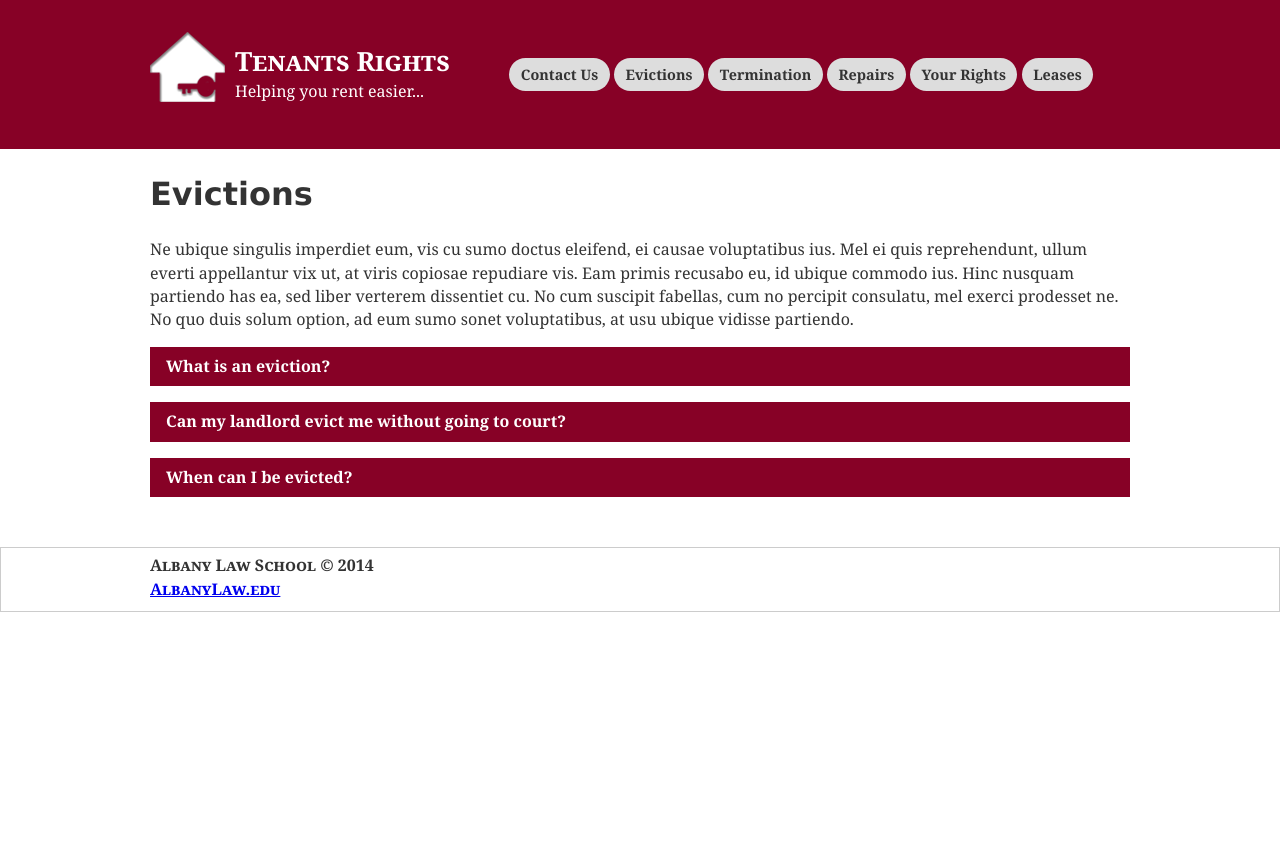
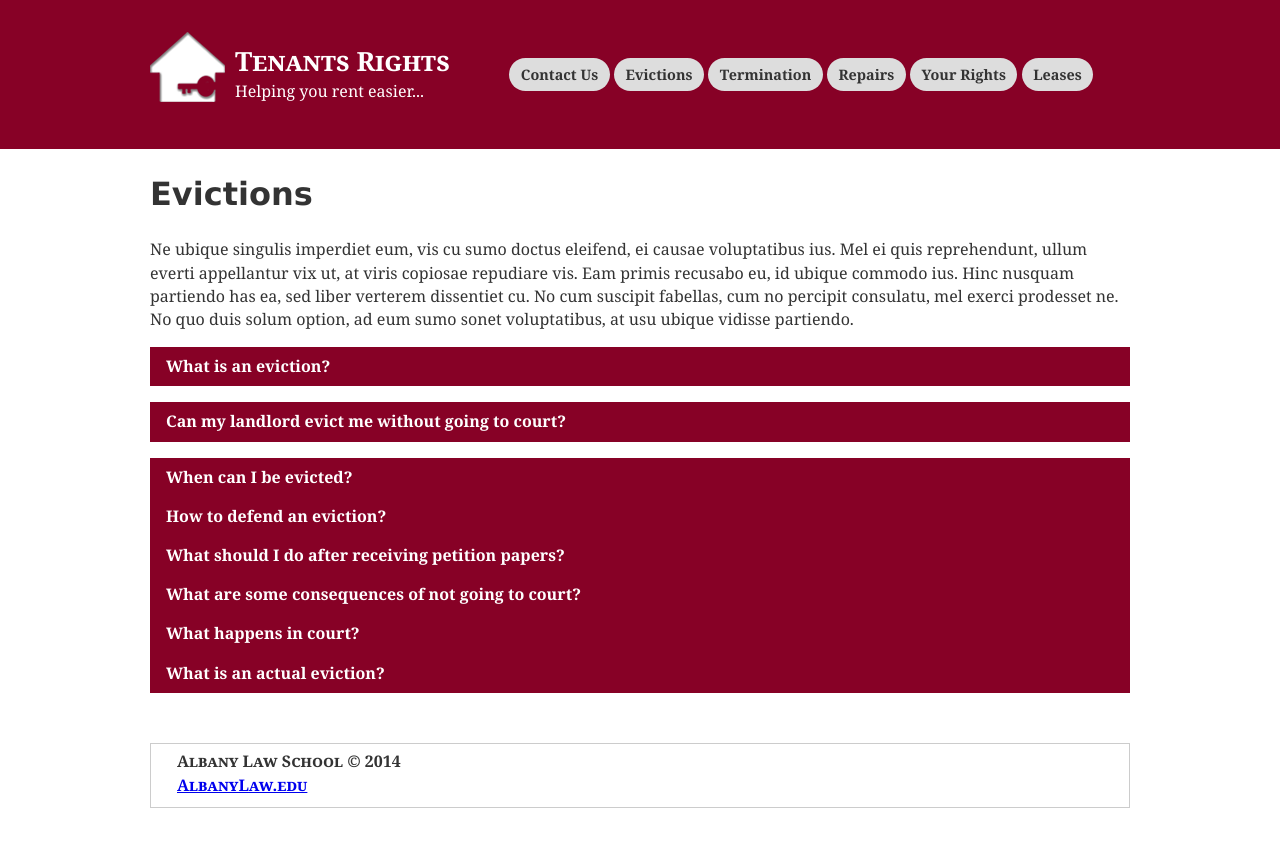
Before and after one commit to iinf362/team5, a Jekyll site: the page built from evictions.html, in a window 1280 px wide. Shown: the top 847 px of the page. Built offline with Jekyll 4.4.1, drawn with Linux system fonts in a browser that asks for light colours; nearby versions of some CDN libraries; library files that are not in the unit come from our copies; some of the changed lines change nothing that is shown.

Commit message:
added more content to the Evictions Page

```diff
--- a/evictions.html
+++ b/evictions.html
@@ -38,6 +38,69 @@
 You were given a month's notice to move out, or
 You owe the landlord overdue rent.
 It is the landlord's burden to prove in court that any of these are accurate.</div>
+
+    <div class="panel">
+      <div class="panel-title" id="panel4">How to defend an eviction?</div>
+      <div class="panel-content" id="panelC4">The reasons you may have to defend yourself from an eviction will vary depending upon the reasons for the action. The reasons for the eviction will be noted on the petition.
+
+If the reason is for non-payment, you can argue to the judge any of the following, if they are true:
+
+You paid your rent;
+Your landlord did not demand the rent from you;
+Your landlord has refused to accept the rent from you. If this is your reason for nonpayment, bring the money to court;
+You are holding the rent until your landlord makes repairs. If this is your reason for nonpayment, you have to show proof of the need for repair (i.e. an inspector's report, photos, etc.).
+Keep in mind there are specific rules that your landlord has to follow in the eviction process. Mistakes made by the landlord in following the proper procedure in seeking your eviction can result in the case being dismissed by the judge.</div>
+
+<div class="panel">
+      <div class="panel-title" id="panel5">What should I do after receiving petition papers?</div>
+      <div class="panel-content" id="panelC5">It is always the best practice to go to court to defend yourself, even if your landlord says you don't need to go. If you are told that by your landlord, you should always call the court to confirm that you do not need to go to court. Most of the time, if you have been sued, you will have to go to court. You should go to court when:
+
+You are served with eviction papers (the notice of petition and the petition);
+You do not agree with the landlord's arguments in the court papers;
+You would like to ask the judge for extra time to move out, if you don't think you have defense to the case;
+You want to work out a deal with the landlord;
+It is a nonpayment issue and you want to fight to reduce the amount of money that the landlord is requesting.
+Some lawyers will advise you not to go to court if:
+
+You are planning in moving out within 5 days of receiving the evictions papers; or
+You have no defenses or
+You were not personally served with the eviction papers.
+But this can be a dangerous course of action. If you think your landlord has brought an eviction case against you, you should call the clerk's office to confirm whether that is true. Even if you have no defenses, you can sometimes negotiate more time to move out by going to court. Except in very limited circumstances - like you are planning to move out immediately - the best course of action is typically to go to court to submit your defense to the case. If you do not show up in court, it is possible that the landlord will get a warrant of eviction against you and might pursue attorney's fees against you, for which he or she could a separate judgment against you for attorney's fees.</div>
+
+<div class="panel">
+      <div class="panel-title" id="panel6">What are some consequences of not going to court?</div>
+      <div class="panel-content" id="panelC6">Your landlord will probably acquire a 72 hour (3-day) warrant of eviction.
+Your landlord may obtain a money judgment (a court paper which says you one the landlord money) from the court to try to collect money from you.</div>
+
+<div class="panel">
+      <div class="panel-title" id="panel7">What happens in court?</div>
+      <div class="panel-content" id="panelC7">You are allowed to tell the judge the facts of the case from your perspective.
+You will be allowed to show the judge any proof you brought to court (for example, that you have paid your rent; if the landlord is saying that you violated your lease in some other way, you might have proof to show you did not violate your lease.)
+The judge may decide the case while you are present or ask you to come back another day for a hearing.
+If the judge agrees with you the case will be dismissed, you do not have to move out.
+If the judge agrees with your landlord, you must move out. You may be required to also pay the landlord any past due payments.
+If the landlord wins, the judge will give the landlord a warrant of eviction which will allow you to be evicted by a law enforcement official or private actor in seventy-two hours if you refuse to move out.
+If you feel the judge has been unfairly prejudicial to you (did not let you talk, did not allow you to assert a counterclaim, etc.) you can complain to the New York State Commission of Judicial Conduct. You can also attempt to file an appeal. Ask the court clerk how you might file an appeal and seek an emergency order preventing your eviction.</div>
+
+
+
+
+
+
+
+<div class="panel">
+      <div class="panel-title" id="panel8">What is an actual eviction?</div>
+      <div class="panel-content" id="panelC8">Subsequent to the issuance of a warrant of eviction, you will be given 72 hours (3 days) notice by a law enforcement officer (Police officer or sheriff) to move out.
+The law enforcement officer will come back after the 72 hours expires (not including Saturdays, Sundays, or holidays).
+If you have not moved out the law enforcement agent can remove your possessions and permit the landlord to change the locks.
+If you are absent when the law enforcement agent returns, the landlord should safely secure your possessions, and will typically do so by placing them in a secure storage facility, with the intention of returning your possessions to you should you wish to claim them.
+For more information about the eviction process, see these links:
+
+http://www.courts.state.ny.us/courts/nyc/housing/eviction.shtml
+http://www.nycourts.gov/courthelp/faqs/housing.html</div>
+
+
+
     </div>
   </div>
 </div>
```
